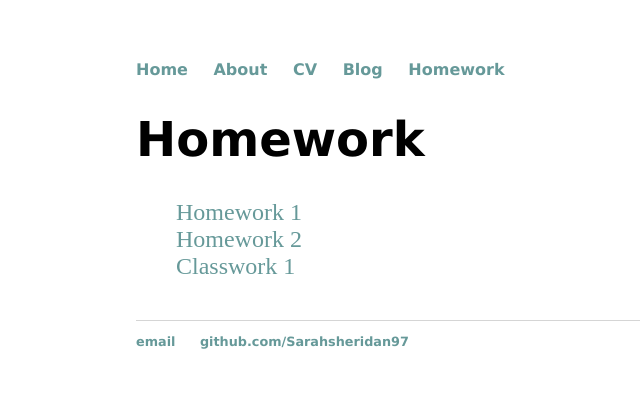
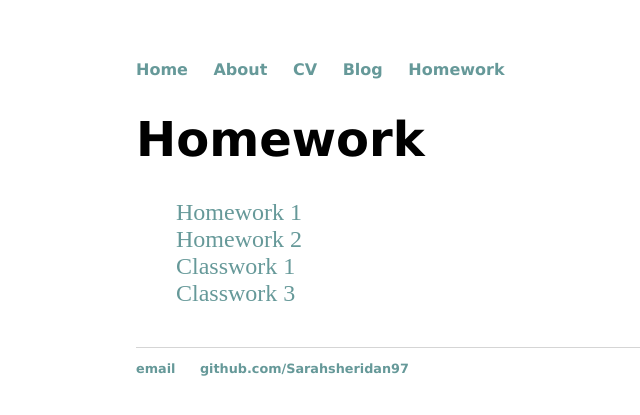
Before and after one commit to Sarahsheridan97/sarahsheridan97.github.io, a Jekyll site: the page built from homework/index.html, in a window 1280 px wide. Shown: the top 415 px of the page, without its empty margins (56-696 px from the left). Built offline with Jekyll 4.4.1, drawn with Linux system fonts in a browser that asks for light colours.

Commit message:
Update index.html

```diff
--- a/homework/index.html
+++ b/homework/index.html
@@ -8,4 +8,5 @@ date: 2022-01-13
 <li><a href="/homework/hw1">Homework 1</a></li>
 <li><a href="/homework/hw2">Homework 2</a></li>
 <li><a href="/homework/CW1">Classwork 1</a></li>
+<li><a href="/homework/cw3">Classwork 3</a></li>
 </ul>
```
